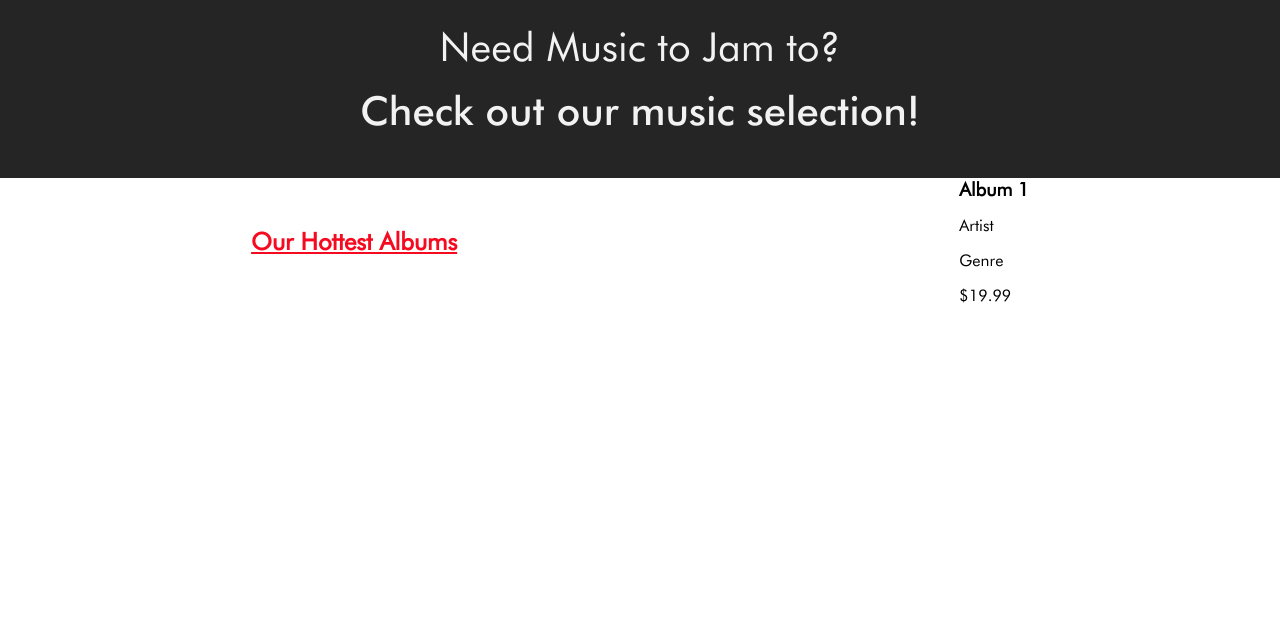
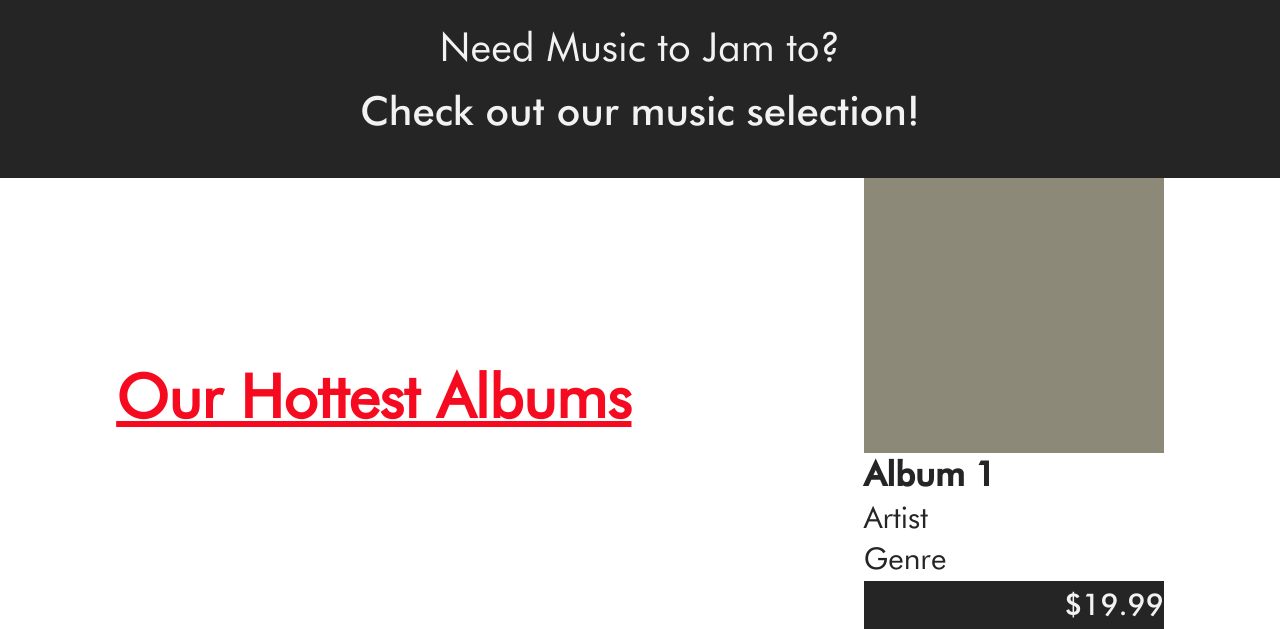
Before and after one commit to PJIceskull/eCommerce_Site, a website: page index.html in a window 1280 px wide. Shown: the part 822-1451 px from the top of the page. Before the commit the page ends 1143 px from the top, so only its background shows below. Drawn offline with Linux system fonts and the light colour scheme.

Commit message:
created new files for Album Boxs

```diff
--- /dev/null
+++ b/scss/albums/albumBoxs.scss
@@ -0,0 +1,11 @@
+.albumBox {
+  //   background-color: red;
+  // height: 453px;
+  width: 300px;
+}
+.albumImage {
+  width: 300px;
+  //   height: 275px;
+  height: 300px;
+  background-color: $battleship-gray;
+}
--- a/scss/styles.scss
+++ b/scss/styles.scss
@@ -3,3 +3,5 @@
 @import "nav.scss";
 // Website Sections
 @import "home/home.scss";
+@import "albums/albumBoxs.scss";
+@import "albums/albumPictures.scss";
```
Also changed, not shown: css/styles.css, scss/albums/albumPictures.scss (added), 1 other file.
